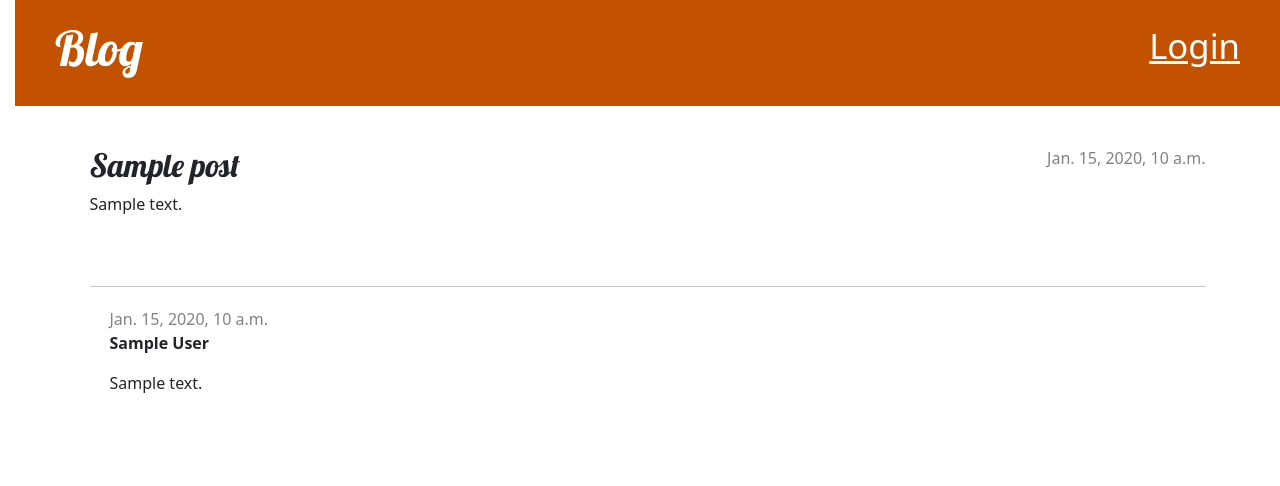
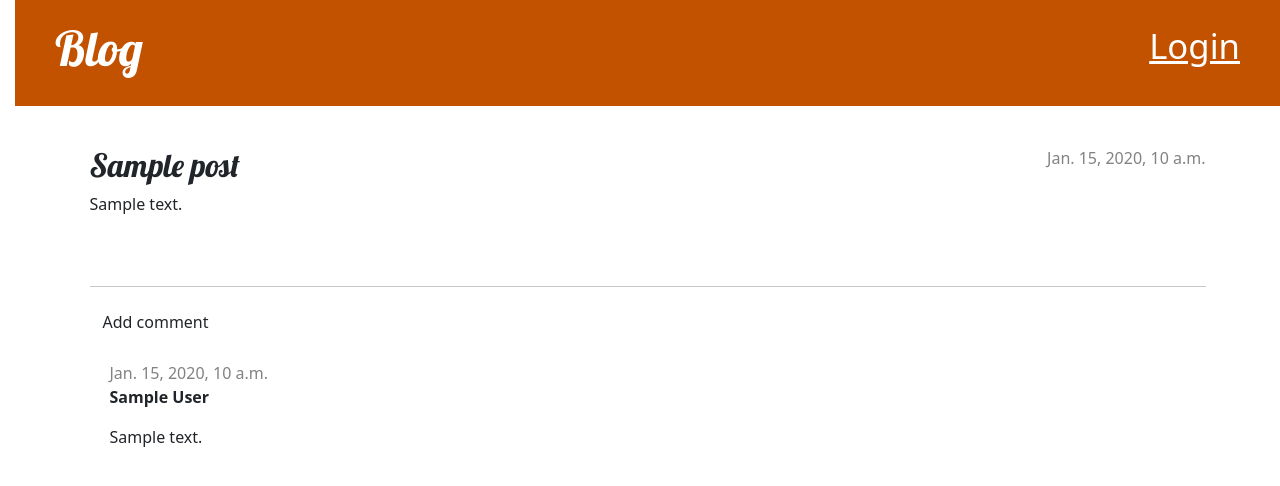
Before and after one commit to deekaynine/my-first-blog, a Django app: page /post/1 in a window 1280 px wide. Shown: the top 486 px of the page. Run offline with Django 5.2, Linux system fonts and the light colour scheme; tables that the repository leaves empty hold one stand-in row (values such as "Sample post").

Commit message:
added comments

```diff
--- a/crm_crud/blog/models.py
+++ b/crm_crud/blog/models.py
@@ -16,6 +16,9 @@ class Post(models.Model):
         self.published_date = timezone.now()
         self.save()
 
+    def approved_comments(self):
+        return self.comments.filter(approved_comment=True)
+
     def __str__(self):
         return self.title
 
--- a/crm_crud/blog/templates/blog/post_detail.html
+++ b/crm_crud/blog/templates/blog/post_detail.html
@@ -22,12 +22,25 @@
 
     </article>
 <hr>
+<a class="btn btn-default" href="{% url 'add_comment_to_post' pk=post.pk %}">Add comment</a>
 {% for comment in post.comments.all %}
+    {% if user.is_authenticated or comment.approved_comment %}
     <div class="comment">
-        <div class="date">{{ comment.created_date }}</div>
+        <div class="date">
+            {{ comment.created_date }}
+            {% if not comment.approved_comment %}
+                <a class="btn btn-default" href="{% url 'comment_approve' pk=comment.pk %}">
+                   Approve
+                </a>
+                <a class="btn btn-default" href="{% url 'comment_remove' pk=comment.pk %}">
+                   Disapprove
+                </a>
+            {% endif %}
+        </div>
         <strong>{{ comment.author }}</strong>
         <p>{{ comment.text|linebreaks }}</p>
     </div>
+    {% endif %}
 {% empty %}
     <p>No comments here yet :(</p>
 {% endfor %}
--- a/crm_crud/blog/templates/blog/post_list.html
+++ b/crm_crud/blog/templates/blog/post_list.html
@@ -8,7 +8,7 @@
             </time>
             <h2><a href="{% url 'post_detail' pk=post.pk %}">{{ post.title }}</a></h2>
             <p>{{ post.text|linebreaksbr }}</p>
-            <a href="{% url 'post_detail' pk=post.pk %}">Comments: {{ post.comments.count }}</a>
+            <a href="{% url 'post_detail' pk=post.pk %}">Comments: {{ post.approved_comments.count }}</a>
         </article>
     {% endfor %}
 {% endblock %}
--- a/crm_crud/blog/urls.py
+++ b/crm_crud/blog/urls.py
@@ -9,4 +9,7 @@ urlpatterns = [
     path('post/new/', views.post_new, name='post_new'),
     path('post/<int:pk>/edit/', views.post_edit, name='post_edit'),
     path('post/<int:pk>/remove/', views.post_remove, name='post_remove'),
+    path('post/<int:pk>/comment/', views.add_comment_to_post, name='add_comment_to_post'),
+    path('comment/<int:pk>/approve/', views.comment_approve, name='comment_approve'),
+    path('comment/<int:pk>/remove/', views.comment_remove, name='comment_remove'),
 ]
--- a/crm_crud/blog/views.py
+++ b/crm_crud/blog/views.py
@@ -1,8 +1,8 @@
 from django.shortcuts import render, get_object_or_404, redirect
 from django.utils import timezone
 from django.contrib.auth.decorators import login_required
-from .models import Post
-from .forms import PostForm
+from .models import Post, Comment
+from .forms import PostForm, CommentForm
 
 
 
@@ -58,3 +58,30 @@ def post_remove(request,pk):
     post = get_object_or_404(Post,pk=pk)
     post.delete()
     return redirect('post_list')
+
+def add_comment_to_post(request, pk):
+    post = get_object_or_404(Post, pk=pk)
+    if request.method == "POST":
+        form = CommentForm(request.POST)
+        if form.is_valid():
+            comment = form.save(commit=False)
+            comment.post = post
+            comment.save()
+            return redirect('post_detail', pk=post.pk)
+    else:
+        form = CommentForm()
+    return render(request, 'blog/add_comment_to_post.html', {'form': form})
+
+
+@login_required
+def comment_approve(request, pk):
+    comment = get_object_or_404(Comment, pk=pk)
+    comment.approve()
+    return redirect('post_detail', pk=comment.post.pk)
+
+
+@login_required
+def comment_remove(request, pk):
+    comment = get_object_or_404(Comment, pk=pk)
+    comment.delete()
+    return redirect('post_detail', pk=comment.post.pk)
```
Also changed, not shown: crm_crud/blog/templates/blog/add_comment_to_post.html (added, +9 -0 lines), crm_crud/blog/migrations/0002_comment.py (added).
